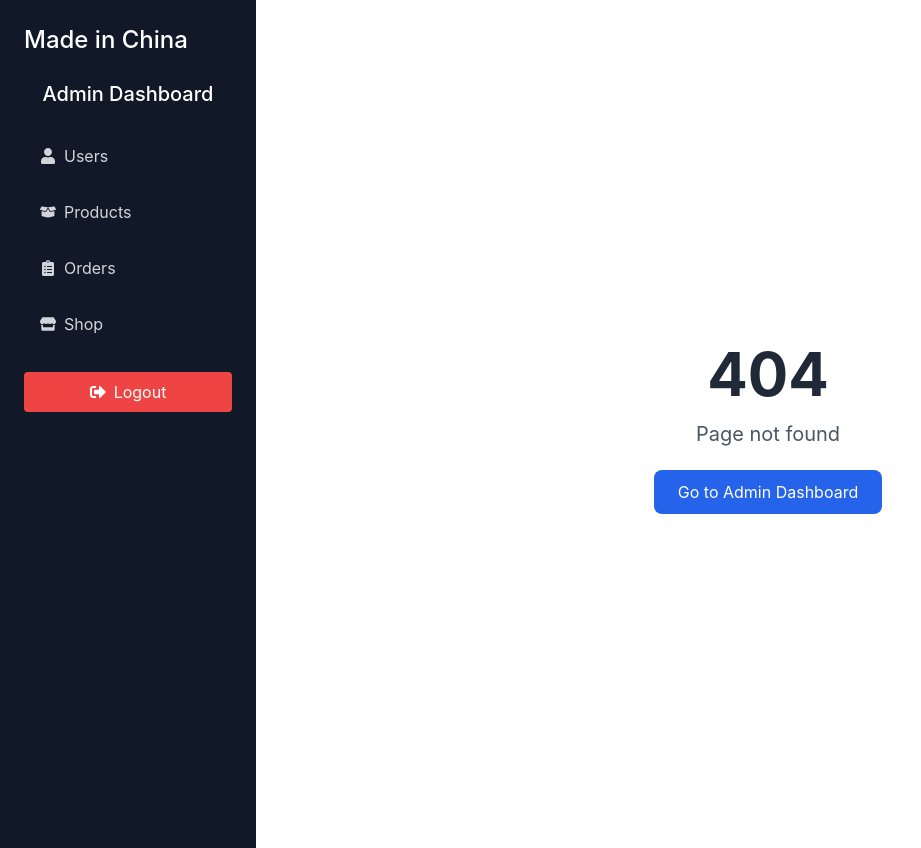
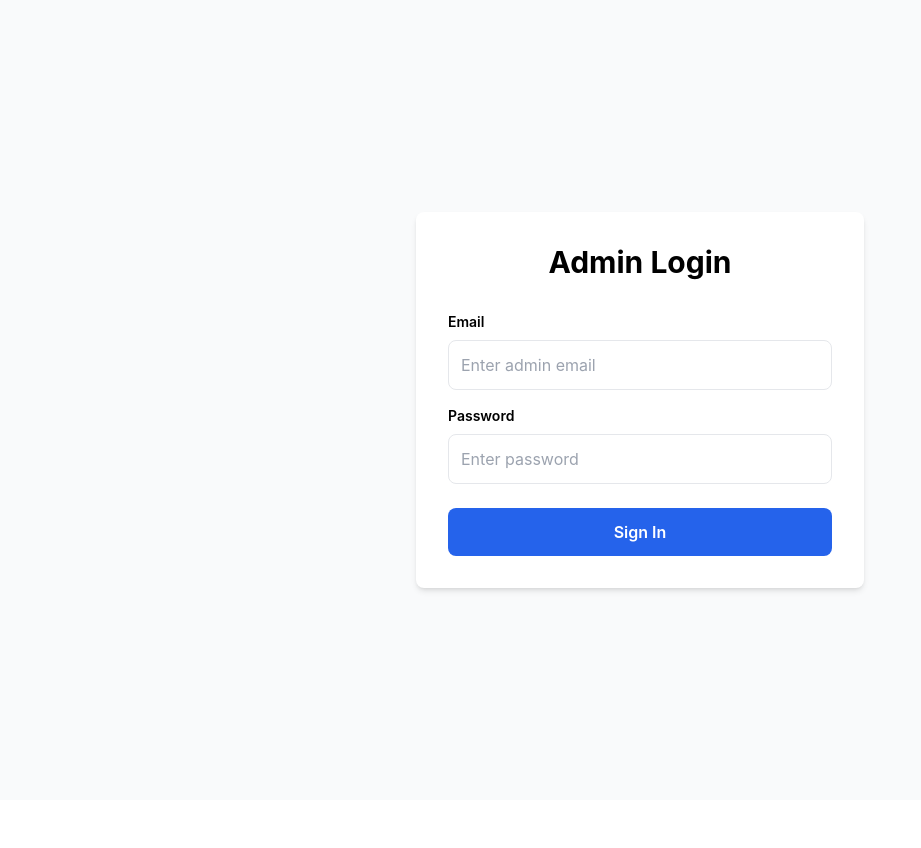
Before and after one commit to Vishnugoban/made-in-china-admin, a React (Vite) app: page /login in a window 1280 px wide. Before the commit this address had no page. Shown: the whole page, without its empty margins (0-921 px from the left). After the commit the page ends 800 px from the top, so only its background shows below. Built offline with nearby package versions, Linux system fonts and the light colour scheme.

Commit message:
login routes

```diff
--- a/src/App.jsx
+++ b/src/App.jsx
@@ -58,11 +58,13 @@ import { BrowserRouter, Route, Routes } from "react-router-dom";
 import AdminLayout from "./components/Admin/AdminLayout";
 import { Toaster } from "sonner";
 import AdminHomePage from "./pages/AdminHomePage";
+import Login from "./pages/Login";
+import NotFound from "./pages/NotFound";
+
 import UserManagement from "./components/Admin/UserManagement";
 import ProductManagement from "./components/Admin/ProductManagement";
 import EditProductPage from "./components/Admin/EditProductPage";
 import OrderManagement from "./components/Admin/OrderManagement";
-import NotFound from "./pages/NotFound";
 
 import { Provider } from "react-redux";
 import store from "./redux/store";
@@ -72,21 +74,23 @@ const App = () => {
     <Provider store={store}>
       <BrowserRouter>
         <Toaster position="top-right" />
+
         <Routes>
-          {/* Direct access to admin - no authentication required */}
+          {/* Public Route: Login - no sidebar */}
+          <Route path="/login" element={<Login />} />
+
+          {/* Admin routes wrapped in AdminLayout */}
           <Route path="/" element={<AdminLayout />}>
             <Route index element={<AdminHomePage />} />
             <Route path="admin" element={<AdminHomePage />} />
             <Route path="admin/users" element={<UserManagement />} />
             <Route path="admin/products" element={<ProductManagement />} />
-            <Route
-              path="admin/products/:id/edit"
-              element={<EditProductPage />}
-            />
+            <Route path="admin/products/:id/edit" element={<EditProductPage />} />
             <Route path="admin/orders" element={<OrderManagement />} />
-            {/* 404 route */}
-            <Route path="*" element={<NotFound />} />
           </Route>
+
+          {/* Catch-all for 404 */}
+          <Route path="*" element={<NotFound />} />
         </Routes>
       </BrowserRouter>
     </Provider>
--- a/src/components/Admin/AdminSidebar.jsx
+++ b/src/components/Admin/AdminSidebar.jsx
@@ -17,7 +17,7 @@ const AdminSidebar = () => {
   const handleLogout = () => {
     dispatch(logout());
     // dispatch(clearCart());
-    navigate("/");
+    navigate("/login");
   };
   return (
     <div className="p-6">
```
